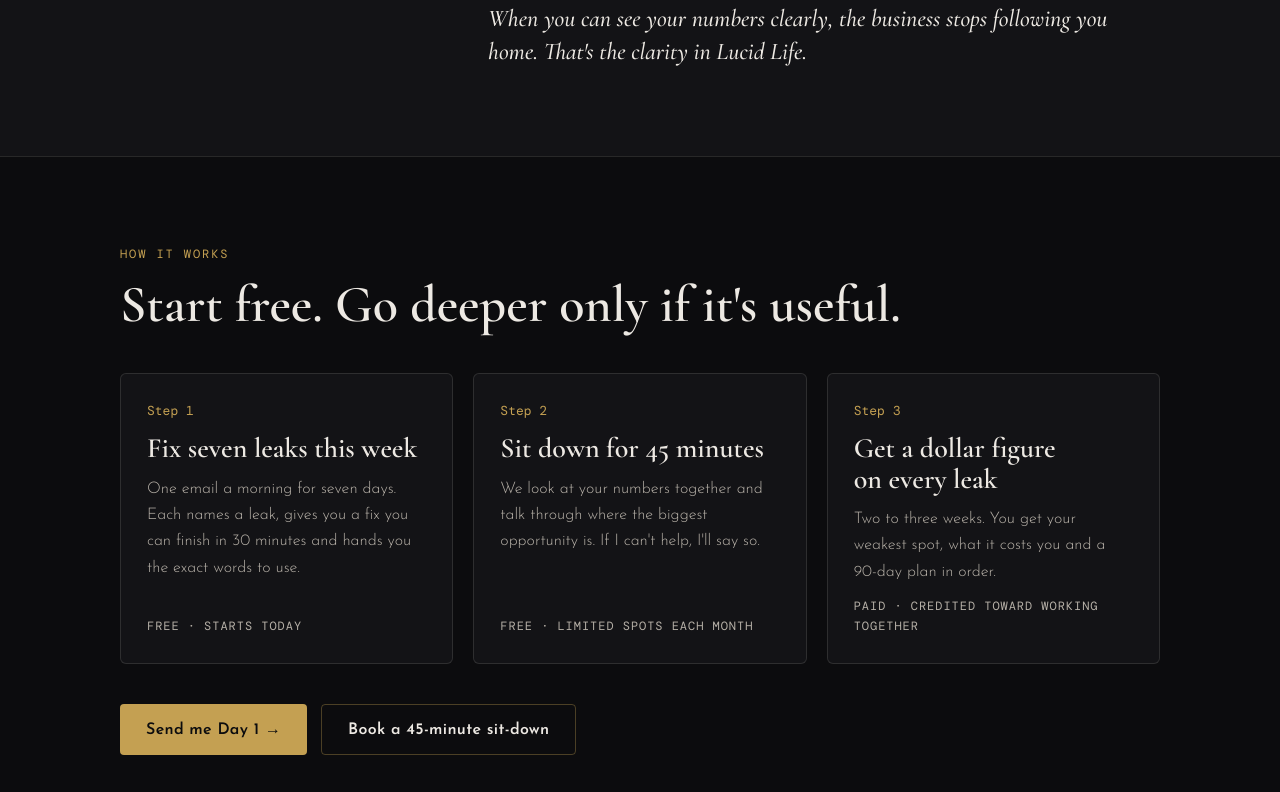
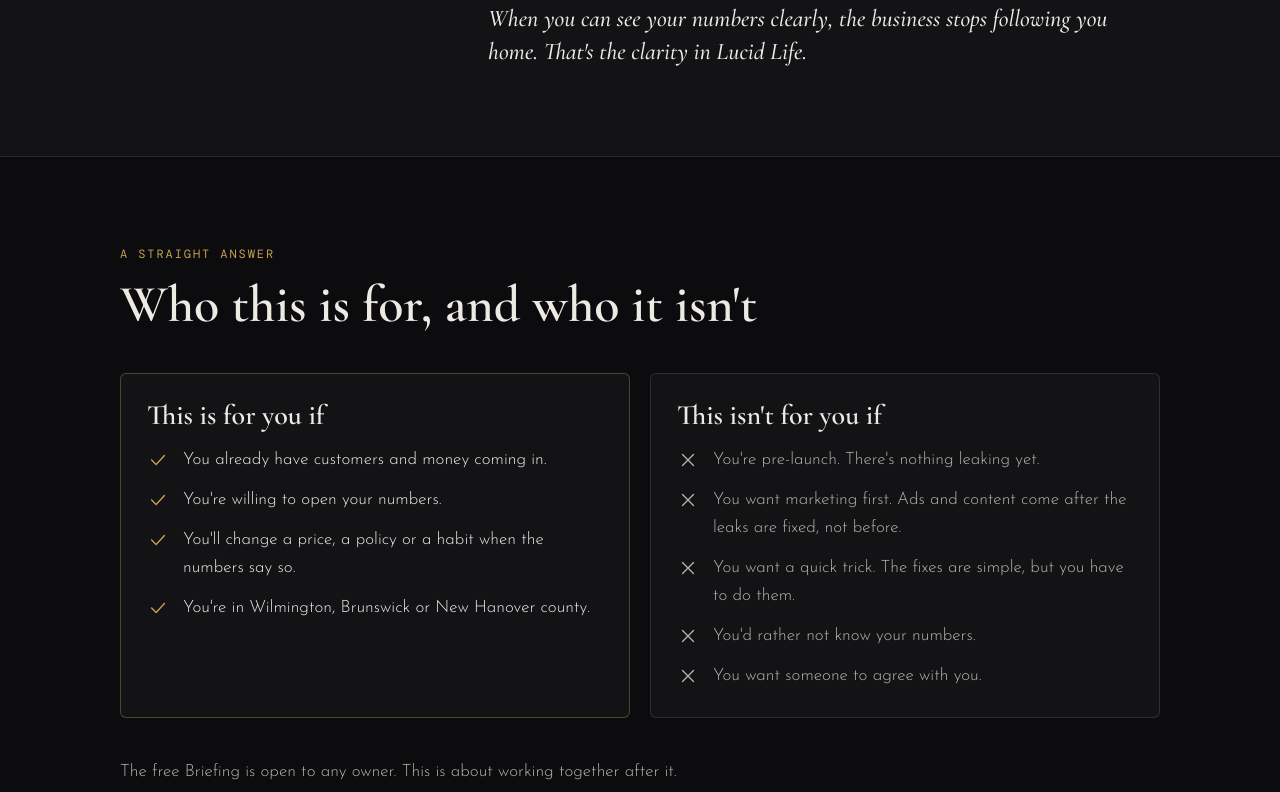
Before and after one commit to lucidlifeco/lucidlifeco.github.io, a plain HTML site: page index.html in a window 1280 px wide. Shown: the part 5746-6538 px from the top of the page. Drawn offline with nearby package versions, Linux system fonts and the light colour scheme.

Commit message:
Homepage: add 'Who this is for, and who it isn't' section above How it works (#3)
Claude-Session: https://claude.ai/code/session_0179LSHSTUJcZrqVUsiumaWm

Co-authored-by: Claude <noreply@anthropic.com>

```diff
--- a/index.html
+++ b/index.html
@@ -147,6 +147,18 @@ nav a.navcta{color:var(--obsidian);background:var(--gold);padding:10px 16px 8px;
 .proof .fig{font-family:var(--display);font-size:28px;color:var(--gold);line-height:1;font-weight:600}
 @media (max-width:480px){.proof li{grid-template-columns:1fr;gap:4px}}
 .life{font-family:var(--display);font-style:italic;font-size:24px;line-height:1.35;color:var(--parchment)!important}
+
+/* fit */
+.fit{display:grid;grid-template-columns:repeat(2,minmax(0,1fr));gap:20px}
+@media (max-width:820px){.fit{grid-template-columns:1fr}}
+.fitcol{border:1px solid var(--rule);border-radius:6px;padding:26px;background:var(--obsidian-2);display:flex;flex-direction:column;gap:16px}
+.fitcol.yes{border-color:var(--gold-line)}
+.fitcol h3{font-size:28px}
+.fitcol ul{list-style:none;margin:0;padding:0;display:flex;flex-direction:column;gap:12px}
+.fitcol li{display:flex;gap:14px;align-items:flex-start}
+.fitcol .ic{width:22px;height:22px;margin-top:3px}
+.fitcol.no .ic{color:var(--parchment-dim)}
+.fitcol.no li{color:var(--parchment-dim)}
 
 /* working + levels */
 .working{border-left:2px solid var(--gold);padding-left:22px;max-width:64ch}
@@ -414,6 +426,37 @@ footer a{color:var(--parchment-dim)}
     </div>
   </section>
 
+  <section id="fit" aria-labelledby="fit-h">
+    <div class="wrap stack">
+      <div>
+        <div class="eyebrow">A straight answer</div>
+        <h2 id="fit-h" class="sec-h">Who this is for, and who it isn't</h2>
+      </div>
+      <div class="fit">
+        <div class="fitcol yes">
+          <h3>This is for you if</h3>
+          <ul>
+          <li><svg class="ic" viewBox="0 0 24 24" aria-hidden="true"><path d="M5 12l5 5 9-10"/></svg><span>You already have customers and money coming in.</span></li>
+          <li><svg class="ic" viewBox="0 0 24 24" aria-hidden="true"><path d="M5 12l5 5 9-10"/></svg><span>You're willing to open your numbers.</span></li>
+          <li><svg class="ic" viewBox="0 0 24 24" aria-hidden="true"><path d="M5 12l5 5 9-10"/></svg><span>You'll change a price, a policy or a habit when the numbers say so.</span></li>
+          <li><svg class="ic" viewBox="0 0 24 24" aria-hidden="true"><path d="M5 12l5 5 9-10"/></svg><span>You're in Wilmington, Brunswick or New Hanover county.</span></li>
+          </ul>
+        </div>
+        <div class="fitcol no">
+          <h3>This isn't for you if</h3>
+          <ul>
+          <li><svg class="ic" viewBox="0 0 24 24" aria-hidden="true"><path d="M6 6l12 12M18 6L6 18"/></svg><span>You're pre-launch. There's nothing leaking yet.</span></li>
+          <li><svg class="ic" viewBox="0 0 24 24" aria-hidden="true"><path d="M6 6l12 12M18 6L6 18"/></svg><span>You want marketing first. Ads and content come after the leaks are fixed, not before.</span></li>
+          <li><svg class="ic" viewBox="0 0 24 24" aria-hidden="true"><path d="M6 6l12 12M18 6L6 18"/></svg><span>You want a quick trick. The fixes are simple, but you have to do them.</span></li>
+          <li><svg class="ic" viewBox="0 0 24 24" aria-hidden="true"><path d="M6 6l12 12M18 6L6 18"/></svg><span>You'd rather not know your numbers.</span></li>
+          <li><svg class="ic" viewBox="0 0 24 24" aria-hidden="true"><path d="M6 6l12 12M18 6L6 18"/></svg><span>You want someone to agree with you.</span></li>
+          </ul>
+        </div>
+      </div>
+      <p style="color:var(--parchment-dim);max-width:62ch">The free Briefing is open to any owner. This is about working together after it.</p>
+    </div>
+  </section>
+
   <section id="how" aria-labelledby="how-h">
     <div class="wrap stack">
       <div>
```
